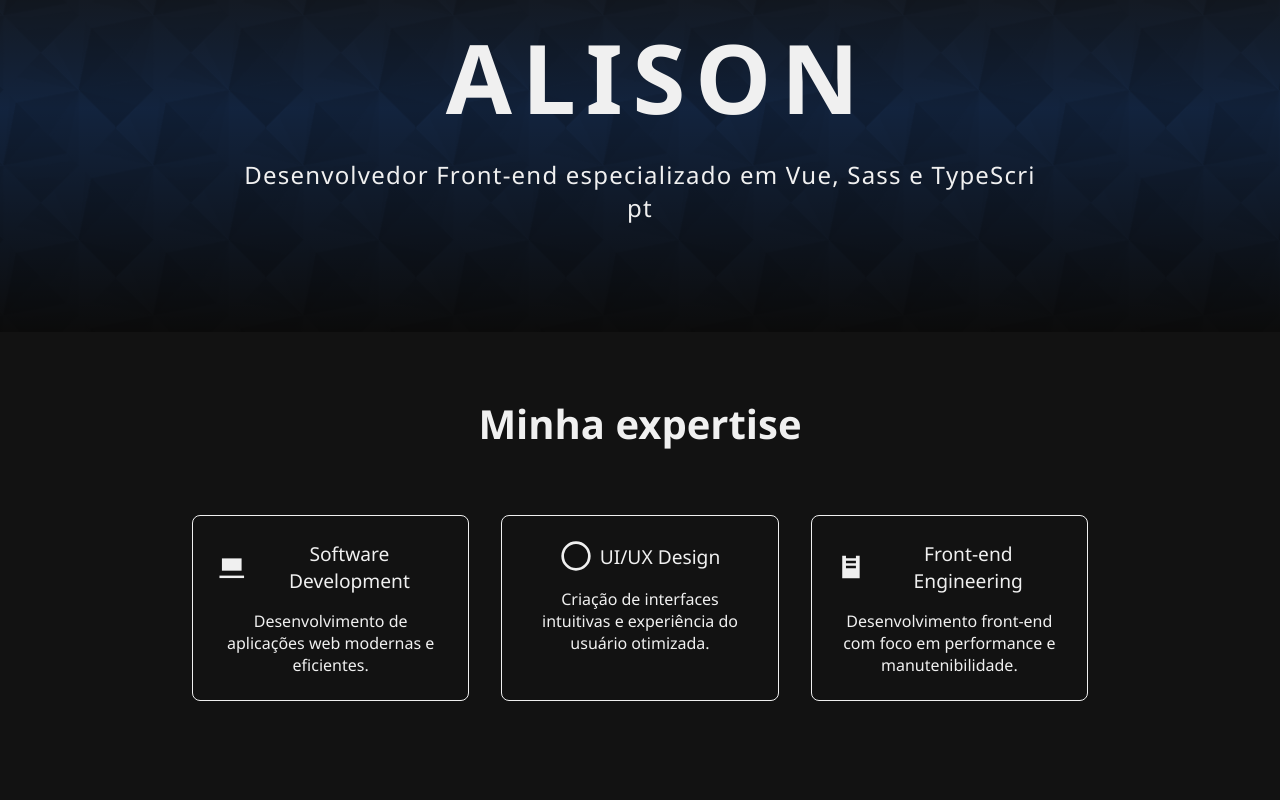
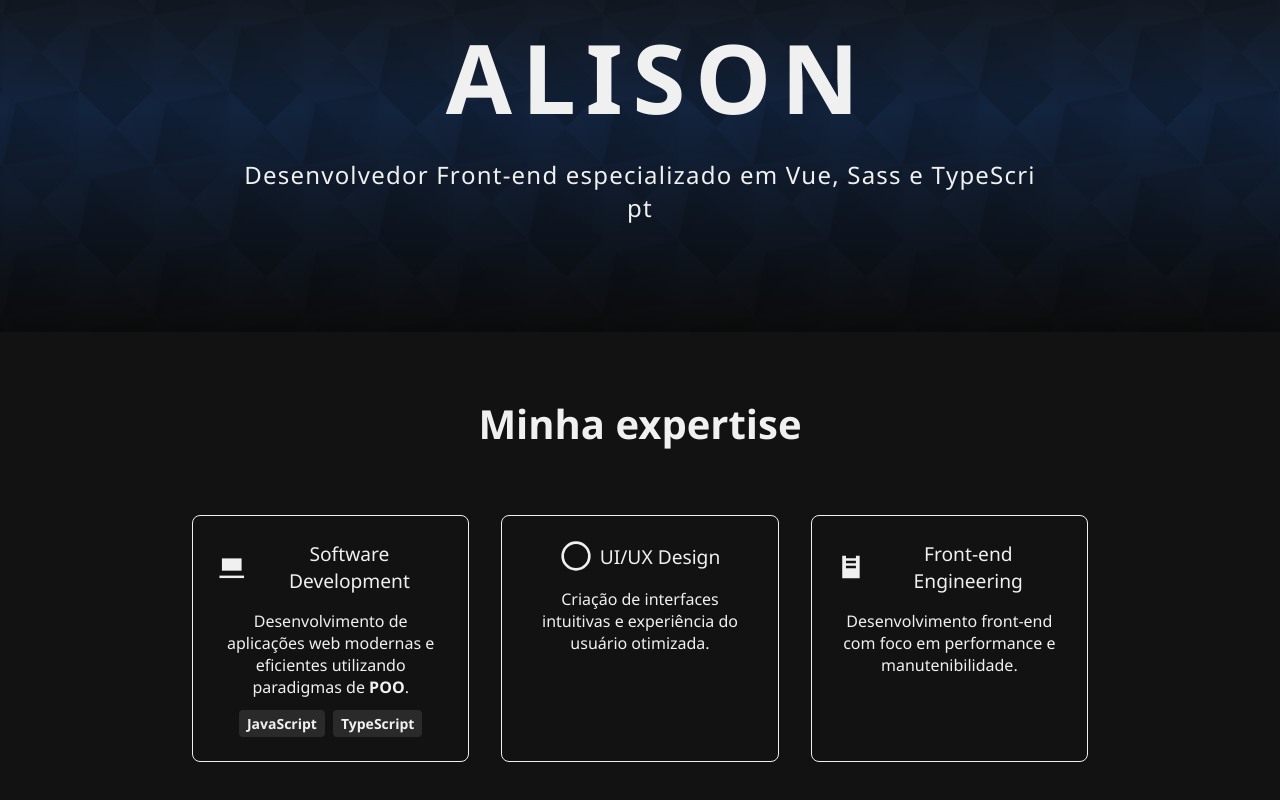
Before and after one commit to AlisonDelvechio/portfolio-vue, a Vue app: page / in a window 1280 px wide. Shown: the part 228-1028 px from the top of the page. Built offline with nearby package versions, Linux system fonts and the light colour scheme.

Commit message:
Inicio de desenvolvimento da sessao Expertise

```diff
--- a/src/components/Expertise.vue
+++ b/src/components/Expertise.vue
@@ -11,7 +11,14 @@
           </svg>
           <span>Software Development</span>
         </div>
-        <p>Desenvolvimento de aplicações web modernas e eficientes.</p>
+        <p>
+          Desenvolvimento de aplicações web modernas e eficientes utilizando paradigmas de
+          <strong>POO</strong>.
+        </p>
+        <div class="specialties">
+          <span>JavaScript</span>
+          <span>TypeScript</span>
+        </div>
       </div>
 
       <div class="expertise-item">
@@ -136,6 +143,27 @@
     }
   }
 
+  .specialties {
+    display: flex;
+    gap: 0.5rem;
+    margin-top: 0.75rem;
+    flex-wrap: wrap;
+
+    span {
+      background-color: rgba(255, 255, 255, 0.1);
+      padding: 0.25rem 0.5rem;
+      border-radius: 0.25rem;
+      font-size: 0.875rem;
+      font-weight: 600;
+      color: vars.$primary-color-dark;
+
+      body.light & {
+        background-color: rgba(0, 0, 0, 0.1);
+        color: vars.$primary-color-light;
+      }
+    }
+  }
+
   .expertise-title {
     font-size: 2.5rem;
     font-weight: 700;
```
